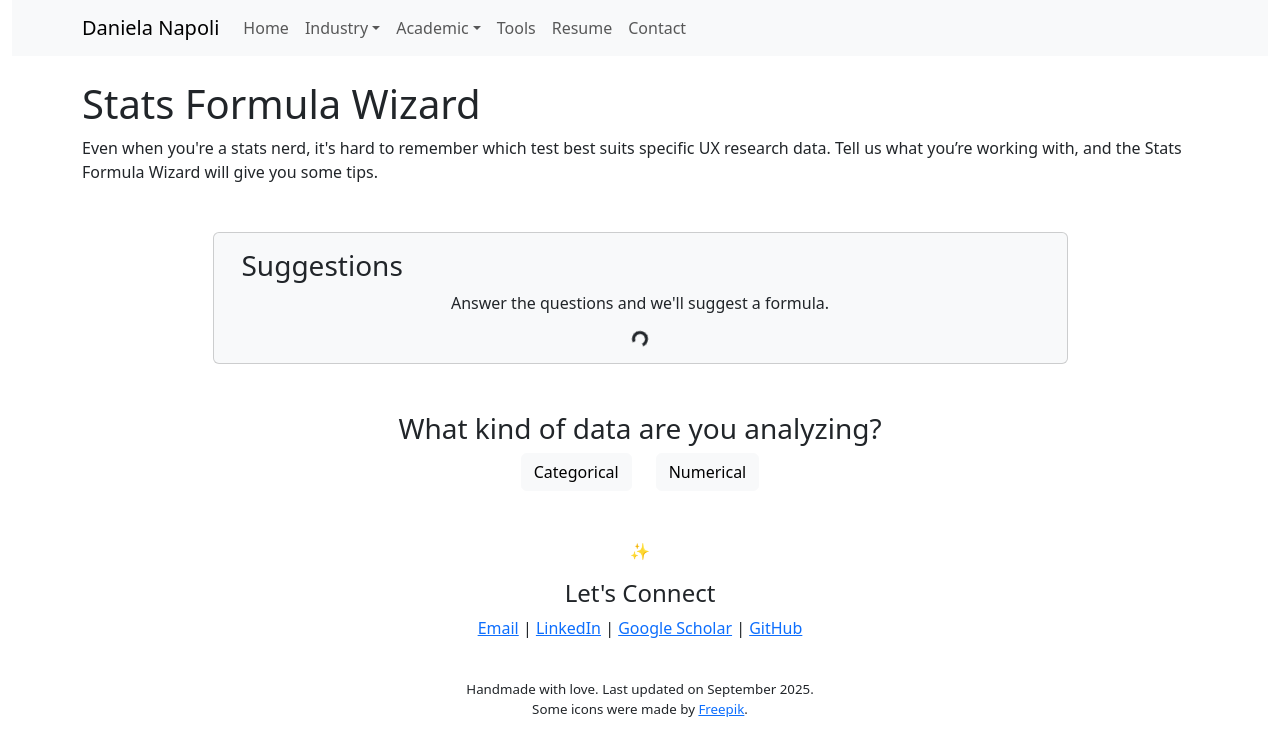
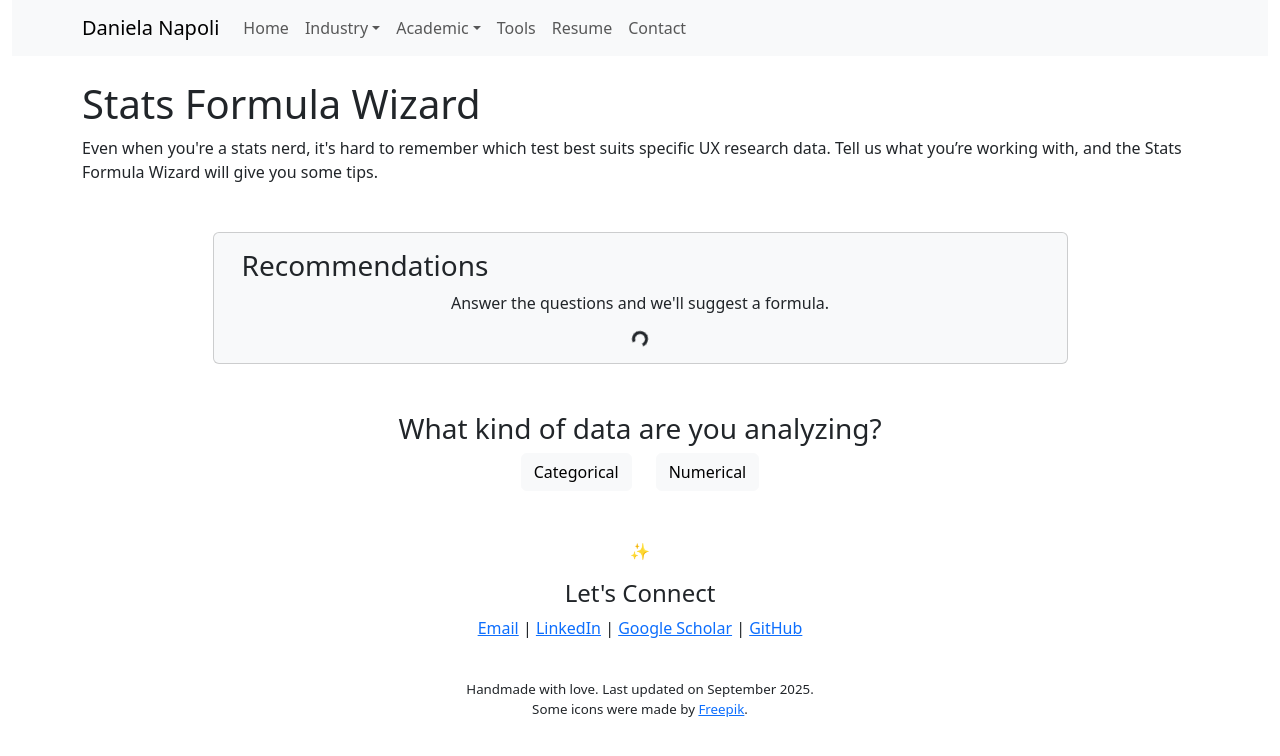
Before and after one commit to danielanapoli/danielanapoli.github.io, a Next.js app: page /research-tools/formula-builder in a window 1280 px wide. Shown: the top 756 px of the page. Built offline with nearby package versions, Linux system fonts and the light colour scheme.

Commit message:
added end step behaviour

```diff
--- /dev/null
+++ b/src/app/research-tools/formula-builder/components/recommendations.js
@@ -0,0 +1,27 @@
+import { Card, Row, Spinner } from "react-bootstrap";
+
+
+export function Recommendations({ formula }) {
+
+
+  return (
+    <>
+      <Row className="justify-content-md-center">
+        <Card className='mt-5' bg='light' style={{ width: '75%'}}>
+          <Card.Body>
+            <Card.Title><h3>Recommendations</h3></Card.Title>
+            <Card.Text className='text-center'>Answer the questions and we'll suggest a formula.</Card.Text>
+            <div className='d-flex justify-content-center alight-items-center'>
+                <Spinner animation='border' role='status' size='sm'>
+                  {
+                    formula ? formula : <span className="visually-hidden">Loading...</span>
+                  }
+                </Spinner>
+            </div>
+          </Card.Body>
+        </Card>
+      </Row>
+      <br/>
+    </>
+  )
+}
--- a/src/app/research-tools/formula-builder/components/step.js
+++ b/src/app/research-tools/formula-builder/components/step.js
@@ -9,9 +9,14 @@ import { Answers } from './answers';
  * @param {string[]} options - String array of answer options
  * @param {MouseEventHandler<HTMLButtonElement>} onClick - button click event handler to execute
  */
-export function Step({ parent, choices, number, question, options, onClick}) {
+export function Step({ parent, choices, number, question, options, onClick, onEnd}) {
   const isParentSelected = !parent || choices.includes(parent);
   const displayThisStep = choices.length >= number - 1;
+
+  if (!options) {
+    () => onEnd();
+  }
+
   return (
     <>
       {
@@ -19,7 +24,10 @@ export function Step({ parent, choices, number, question, options, onClick}) {
         <>
           <br/>
           <Question question={question} />
-          <Answers stepNumber={number} options={options} onClick={onClick} />
+          {
+            options &&
+            <Answers stepNumber={number} options={options} onClick={onClick} />
+          }
         </>
       }
     </>
--- /dev/null
+++ b/src/app/research-tools/formula-builder/content/formulas.js
@@ -0,0 +1,10 @@
+
+
+export const formulas = {
+  "Categorical-Nominal-One" : {
+    name: "The best test"
+  },
+  "Categorical-Ordinal-One" : {
+    name: "The second best test"
+  }
+}
--- a/src/app/research-tools/formula-builder/content/steps.js
+++ b/src/app/research-tools/formula-builder/content/steps.js
@@ -2,7 +2,7 @@
  * @param {string} parent - String name of the option that results in this question being displayed
  * @param {number} number - Number indicating the position of this step in the sequence of steps
  * @param {string | html} question - String or HTML of of the question to display
- * @param {string[]} options - String array of answer options
+ * @param {string[]} options - String array of answer options (Omit if end step)
  */
 export const steps = [
     {
--- a/src/app/research-tools/formula-builder/page.js
+++ b/src/app/research-tools/formula-builder/page.js
@@ -10,9 +10,13 @@ import { useState } from 'react';
 import { Step } from './components/step';
 import { steps } from './content/steps';
 import { CardBody, CardTitle } from 'react-bootstrap';
+import { formulas } from './content/formulas';
+import { Recommendations } from './components/recommendations';
 
 function ResearchTools() {
   const [choices, setChoices] = useState([]);
+  const [formula, setFormula] = useState(null);
+
   const handleAnswerClick = (stepNumber, selectedAnswer) => {
     setChoices(prev => {
       // If we clicked an answer that we already chose do nothing
@@ -23,6 +27,11 @@ function ResearchTools() {
       // The slice resets the step back to the earlier step if we changed an old answer
       return [...prev.slice(0, stepNumber - 1), selectedAnswer];
     })
+  }
+
+  const handleEnd = () => {
+    let answerKey = choices.join("-");
+    setFormula(formulas[answerKey]);
   }
 
   return (
@@ -40,20 +49,7 @@ function ResearchTools() {
               Tell us what you’re working with, and the Stats Formula Wizard will give you some tips.
               </Col>
             </Row>
-            <Row className="justify-content-md-center">
-              <Card className='mt-5' bg='light' style={{ width: '75%'}}>
-                <Card.Body>
-                  <Card.Title><h3>Suggestions</h3></Card.Title>
-                  <Card.Text className='text-center'>Answer the questions and we'll suggest a formula.</Card.Text>
-                  <div className='d-flex justify-content-center alight-items-center'>
-                      <Spinner animation='border' role='status' size='sm'>
-                      <span className='visually-hidden'>Loading...</span>
-                      </Spinner>
-                  </div>
-                </Card.Body>
-              </Card>
-            </Row>
-            <br/>
+            <Recommendations formula={formula} />
             {
               steps.map((step, index) => (
                 <Step
@@ -64,6 +60,7 @@ function ResearchTools() {
                   question={step.question}
                   options={step.options}
                   onClick={handleAnswerClick}
+                  onEnd={handleEnd}
                 />
               ))
             }
```
